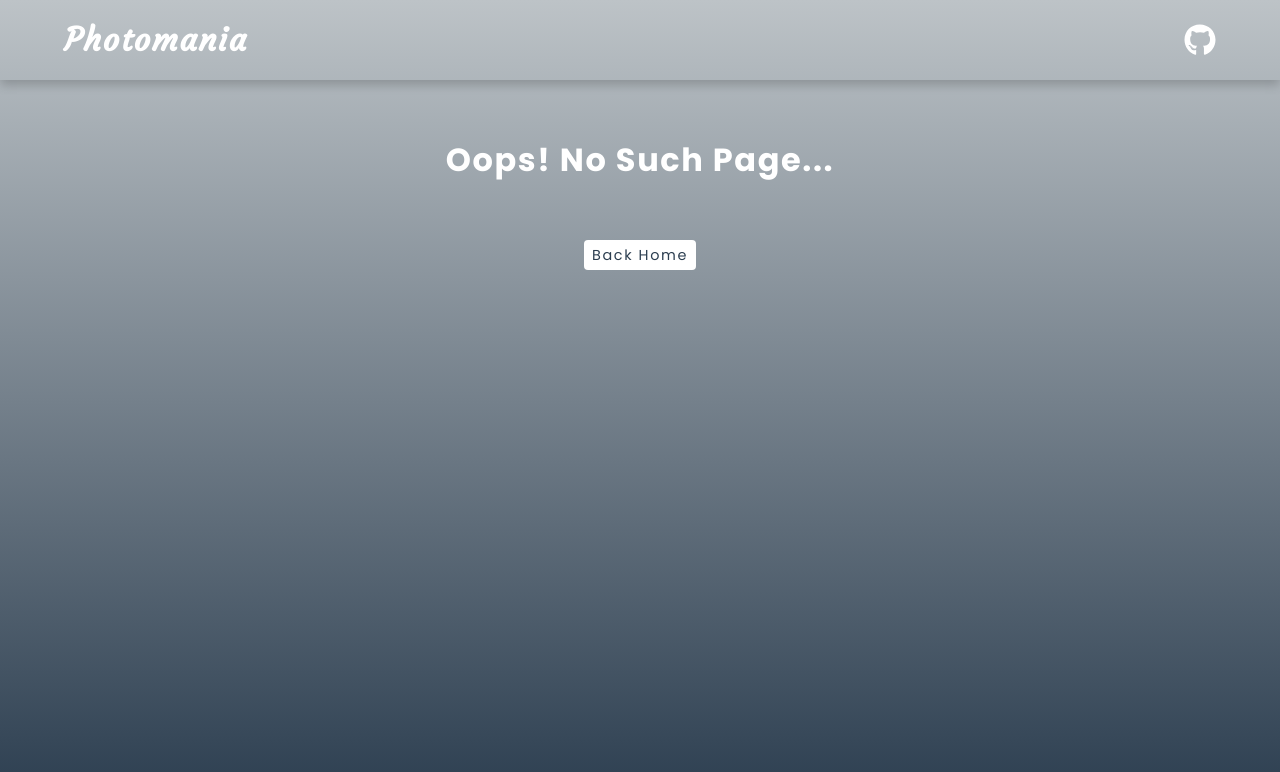
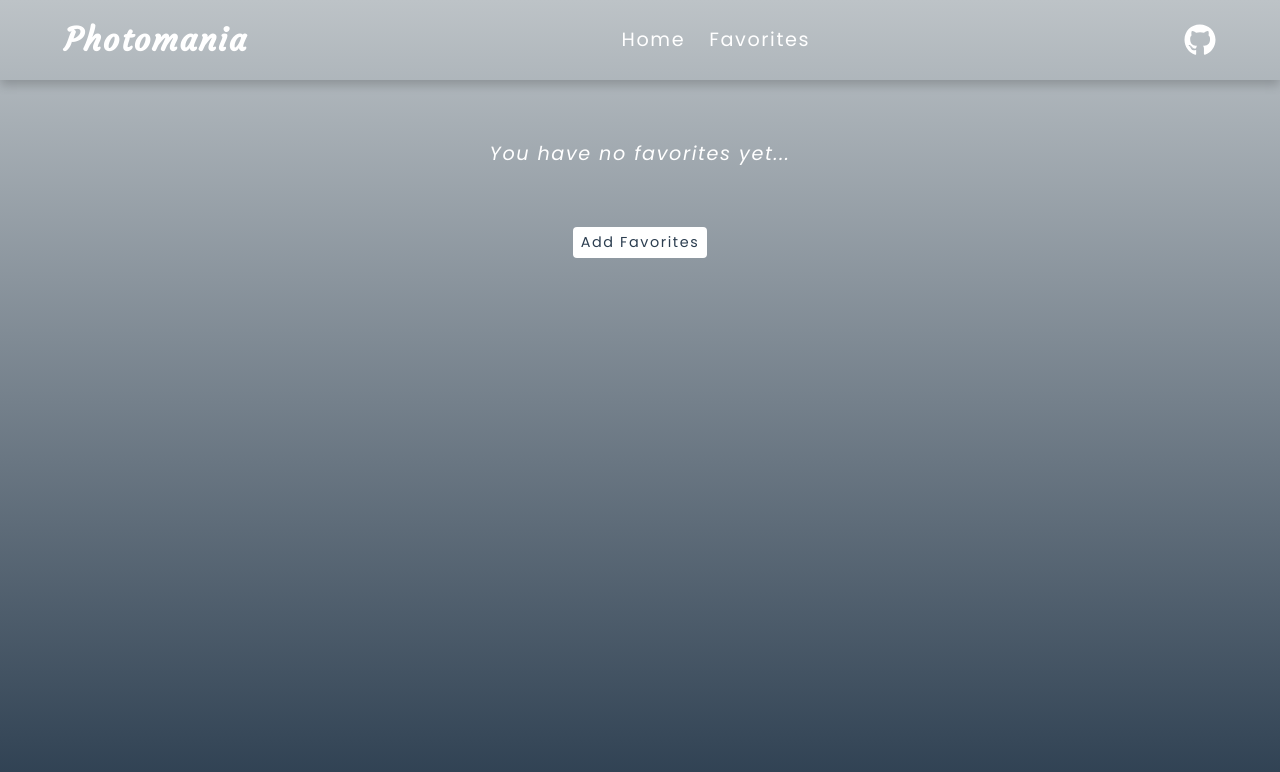
Before and after one commit to DrazhinUstin/Photomania, a React (Create React App) app: page /favorites/ in a window 1280 px wide. Shown: the top 772 px of the page. Built offline with nearby package versions, Linux system fonts and the light colour scheme; no server answers.

Commit message:
Create favorites and favorites/:id pages

```diff
--- a/src/App.js
+++ b/src/App.js
@@ -3,6 +3,7 @@ import { Routes, Route, useLocation } from 'react-router-dom';
 import Navbar from './components/Navbar';
 import Home from './pages/Home';
 import SinglePhoto from './pages/SinglePhoto';
+import Favorites from './pages/Favorites';
 import ErrorPage from './pages/ErrorPage';
 import { destructPhotos, getDocumentHeight, getStorageItem, setStorageItem } from './utils';
 const API_KEY = process.env.REACT_APP_ACCESS_KEY;
@@ -73,9 +74,23 @@ const App = () => {
                     element={<Home {...{ loading, error, photos, query, setQuery, setPage }} />}
                 />
                 <Route
-                    path={'photo/:id'}
+                    path={':id'}
                     element={<SinglePhoto {...{ photos, favorites, setFavorites }} />}
                 />
+                <Route
+                    path={'favorites'}
+                    element={<Favorites {...{ favorites, setFavorites }} />}
+                />
+                <Route
+                    path={'favorites/:id'}
+                    element={
+                        <SinglePhoto
+                            photos={favorites}
+                            url={'/favorites/'}
+                            {...{ favorites, setFavorites }}
+                        />
+                    }
+                ></Route>
                 <Route path={'*'} element={<ErrorPage />} />
             </Routes>
         </>
--- a/src/components/Modal.js
+++ b/src/components/Modal.js
@@ -2,7 +2,7 @@ import React from 'react';
 import { Link, useNavigate } from 'react-router-dom';
 import { FaChevronLeft, FaChevronRight, FaTimes, FaPlus, FaCheck } from 'react-icons/fa';
 
-const Modal = ({ index, photos, inFavorites, setInFavorites }) => {
+const Modal = ({ index, photos, inFavorites, setInFavorites, url }) => {
     const { userName, image, linkToImage, userImage, linkToUser, alt_description } = photos[index];
     const navigate = useNavigate();
 
@@ -11,7 +11,7 @@ const Modal = ({ index, photos, inFavorites, setInFavorites }) => {
         if (index > photos.length - 1) index = 0;
         if (index < 0) index = photos.length - 1;
         const targetPhoto = photos[index];
-        const targetUrl = `/photo/${targetPhoto.id}`;
+        const targetUrl = `${url}${targetPhoto.id}`;
         navigate(targetUrl);
     };
 
@@ -45,7 +45,7 @@ const Modal = ({ index, photos, inFavorites, setInFavorites }) => {
                         view on unsplash
                     </a>
                 </footer>
-                <Link to={'/'} className='modal-close-btn'>
+                <Link to={url} className='modal-close-btn'>
                     <FaTimes />
                 </Link>
                 {photos.length > 1 && (
--- a/src/components/Navbar.js
+++ b/src/components/Navbar.js
@@ -9,7 +9,16 @@ const Navbar = () => {
                 <Link to={'.'}>
                     <h1 className='navbar-logo'>photomania</h1>
                 </Link>
+                <ul className='navbar-menu'>
+                    <li>
+                        <Link to={'.'}>home</Link>
+                    </li>
+                    <li>
+                        <Link to={'favorites'}>favorites</Link>
+                    </li>
+                </ul>
                 <a
+                    style={{ fontSize: '2rem' }}
                     href='https://github.com/DrazhinUstin/Photomania'
                     target='_blank'
                     rel='noopener noreferrer'
--- a/src/components/Photos.js
+++ b/src/components/Photos.js
@@ -1,7 +1,7 @@
 import React from 'react';
 import { Link } from 'react-router-dom';
 
-const Photos = ({ photos, loading }) => {
+const Photos = ({ photos, loading, url = '/' }) => {
     if (!photos.length && !loading) {
         return <p className='alert-message'>No photos to display...</p>;
     }
@@ -12,7 +12,7 @@ const Photos = ({ photos, loading }) => {
                     photo;
                 return (
                     <article key={index} className='photo'>
-                        <Link to={`photo/${id}`}>
+                        <Link to={`${url}${id}`}>
                             <img src={image} alt={alt_description} className='photo-img' />
                         </Link>
                         <footer className='photo-info'>
--- /dev/null
+++ b/src/pages/Favorites.js
@@ -0,0 +1,30 @@
+import React from 'react';
+import { Link } from 'react-router-dom';
+import Photos from '../components/Photos';
+
+const Favorites = ({ favorites, setFavorites }) => {
+    if (!favorites.length) {
+        return (
+            <section className='section section-center' style={{ textAlign: 'center' }}>
+                <p className='alert-message'>You have no favorites yet...</p>
+                <Link to={'/'} className='btn'>
+                    add favorites
+                </Link>
+            </section>
+        );
+    }
+
+    return (
+        <section className='section section-center'>
+            <h2 className='section-title'>your favorites</h2>
+            <Photos photos={favorites} url={'/favorites/'} />
+            <div style={{ marginTop: '4rem', textAlign: 'center' }}>
+                <button className='btn red' onClick={() => setFavorites([])}>
+                    remove all
+                </button>
+            </div>
+        </section>
+    );
+};
+
+export default Favorites;
--- a/src/pages/SinglePhoto.js
+++ b/src/pages/SinglePhoto.js
@@ -1,5 +1,5 @@
 import React, { useState, useEffect } from 'react';
-import { useParams } from 'react-router-dom';
+import { useParams, useNavigate } from 'react-router-dom';
 import Modal from '../components/Modal';
 import ErrorPage from './ErrorPage';
 
@@ -12,10 +12,11 @@ const checkIsInFavorites = (items, id) => {
     return items.find((item) => item.id === id) ? true : false;
 };
 
-const SinglePhoto = ({ photos, favorites, setFavorites }) => {
+const SinglePhoto = ({ photos, favorites, setFavorites, url = '/' }) => {
     const { id } = useParams();
     const index = getPhotoIndex(id, photos);
-    const [inFavorites, setInFavorites] = useState(false);
+    const [inFavorites, setInFavorites] = useState(checkIsInFavorites(favorites, id));
+    const navigate = useNavigate();
 
     useEffect(() => {
         setInFavorites(() => checkIsInFavorites(favorites, id));
@@ -25,17 +26,18 @@ const SinglePhoto = ({ photos, favorites, setFavorites }) => {
         setFavorites((favorites) => {
             if (inFavorites && !checkIsInFavorites(favorites, id)) {
                 return [...favorites, photos[index]];
-            } else if (!inFavorites) {
+            } else if (!inFavorites && checkIsInFavorites(favorites, id)) {
                 return favorites.filter((item) => item.id !== id);
             } else return favorites;
         });
+        if (url === '/favorites/' && !inFavorites) navigate(url);
     }, [inFavorites]);
 
     if (index === -1) {
         return <ErrorPage />;
     }
 
-    return <Modal {...{ index, photos, inFavorites, setInFavorites }} />;
+    return <Modal {...{ index, photos, inFavorites, setInFavorites, url }} />;
 };
 
 export default SinglePhoto;
--- a/src/scss/_modal.scss
+++ b/src/scss/_modal.scss
@@ -39,7 +39,7 @@
             background-color: $blue;
             color: $white;
             font-size: 1.2rem;
-            &.cheked {
+            &.checked {
                 background-color: $olive;
             }
         }
--- a/src/scss/_navbar.scss
+++ b/src/scss/_navbar.scss
@@ -9,9 +9,17 @@
         font-size: 2rem;
         font-family: 'Courgette', cursive;
     }
+    &-menu {
+        display: flex;
+        column-gap: 1.5rem;
+        a {
+            font-size: 1.2rem;
+            text-transform: capitalize;
+            letter-spacing: $spacing;
+        }
+    }
     a {
         color: $white;
-        font-size: 2rem;
         transition: $ease-trans;
         &:hover {
             color: $primary-clr;
--- a/src/scss/styles.scss
+++ b/src/scss/styles.scss
@@ -41,6 +41,10 @@ svg {
     display: block;
 }
 
+li {
+    list-style-type: none;
+}
+
 a {
     text-decoration: none;
 }
@@ -65,6 +69,9 @@ button {
         background-color: $olive;
         color: $white;
         box-shadow: $shadow;
+        &.red {
+            background-color: $red;
+        }
     }
 }
 
@@ -94,6 +101,7 @@ button {
 }
 
 .alert-message {
+    margin-bottom: 4rem;
     text-align: center;
     font-size: 1.2rem;
     font-style: italic;
```
